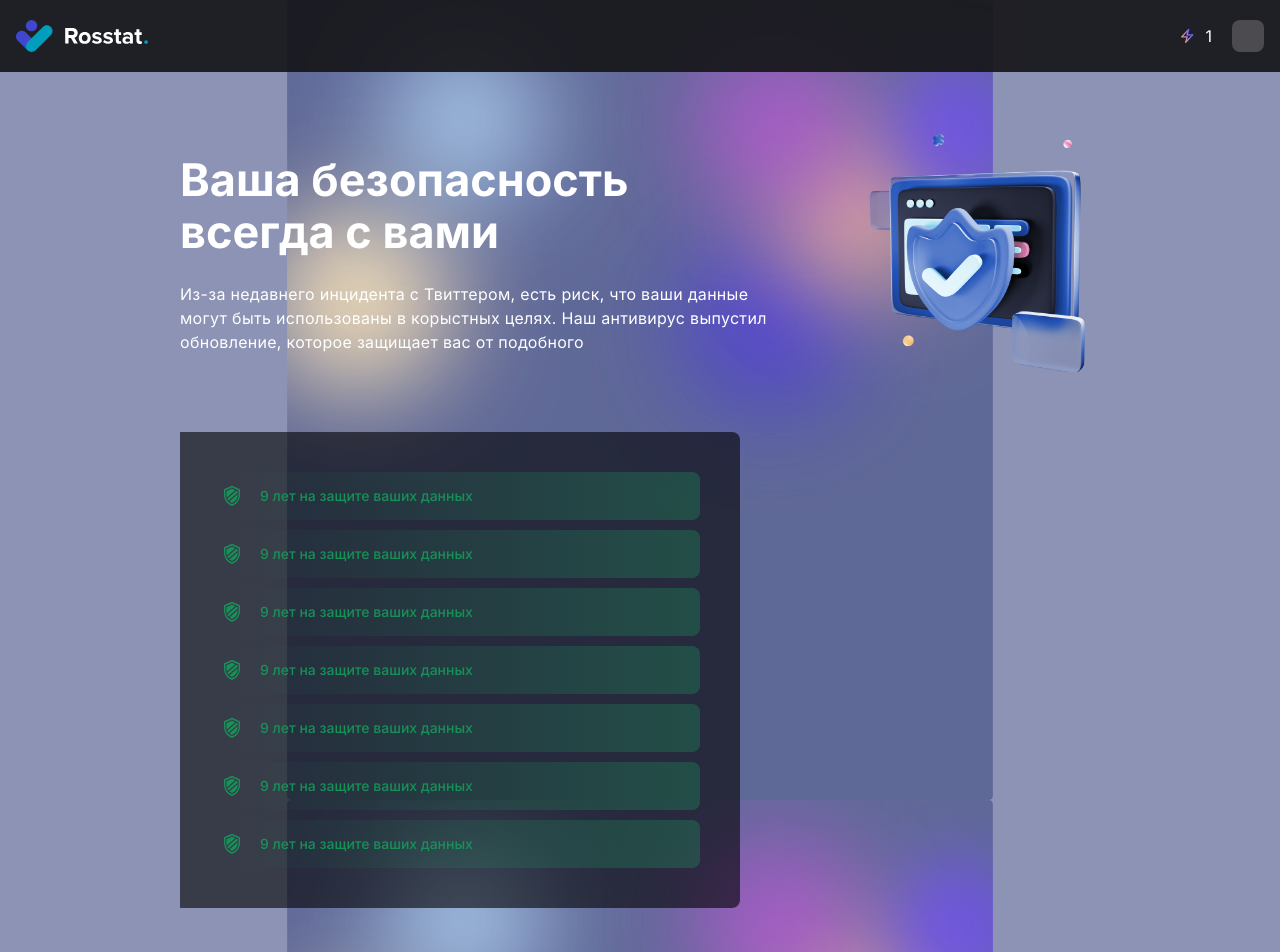
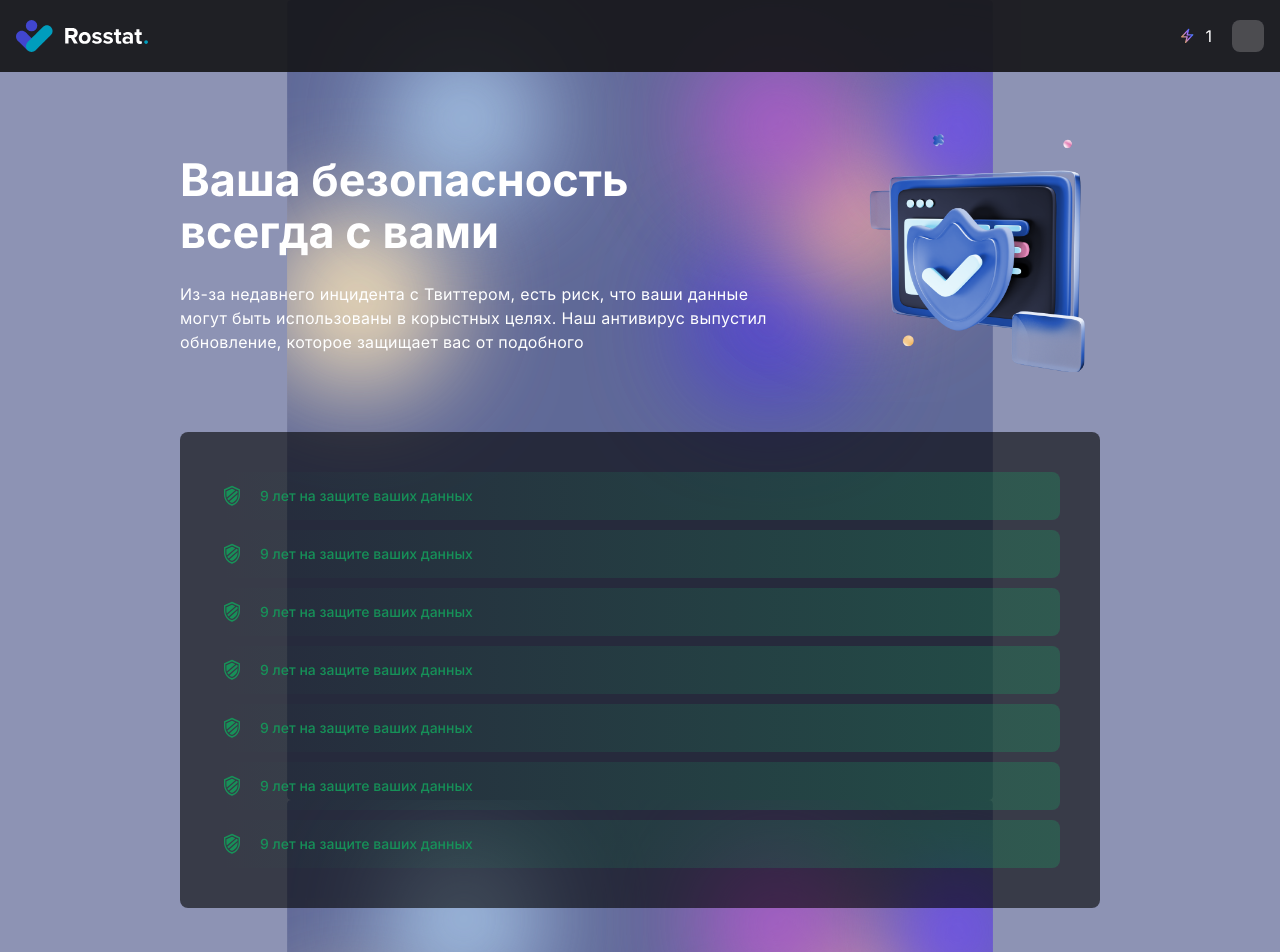
Before and after one commit to gldenis/rosstat-vue, a Vue app: page /monitoring in a window 1280 px wide. Shown: the top 952 px of the page. Built offline with nearby package versions, Linux system fonts and the light colour scheme.

Commit message:
FEAT: support

```diff
--- a/src/pages/monitoring.vue
+++ b/src/pages/monitoring.vue
@@ -33,6 +33,8 @@ import SectionProtect from '@/components/SectionProtect.vue'
 .page-monitoring {
   &__advantages {
     padding: 40px;
+    max-width: 100%;
+    border-radius: 8px;
   }
 
   &__remove {
```
